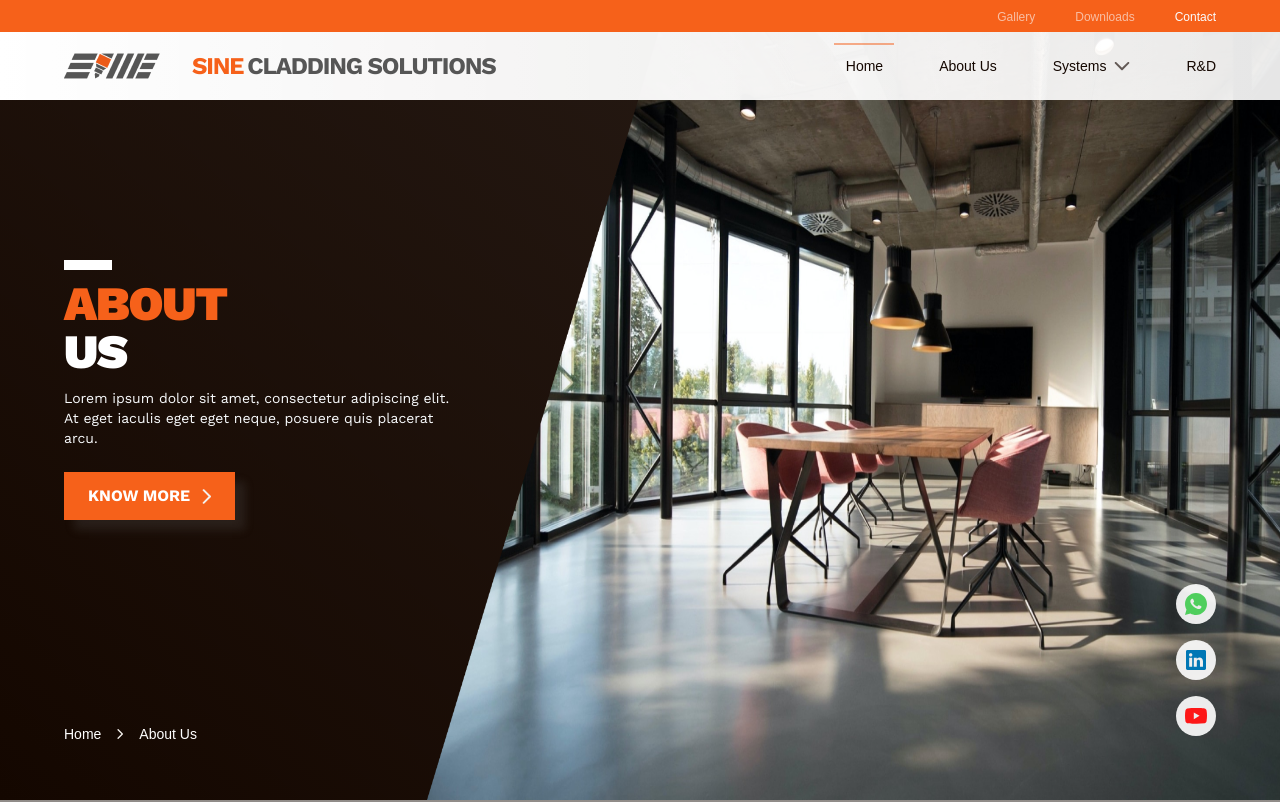
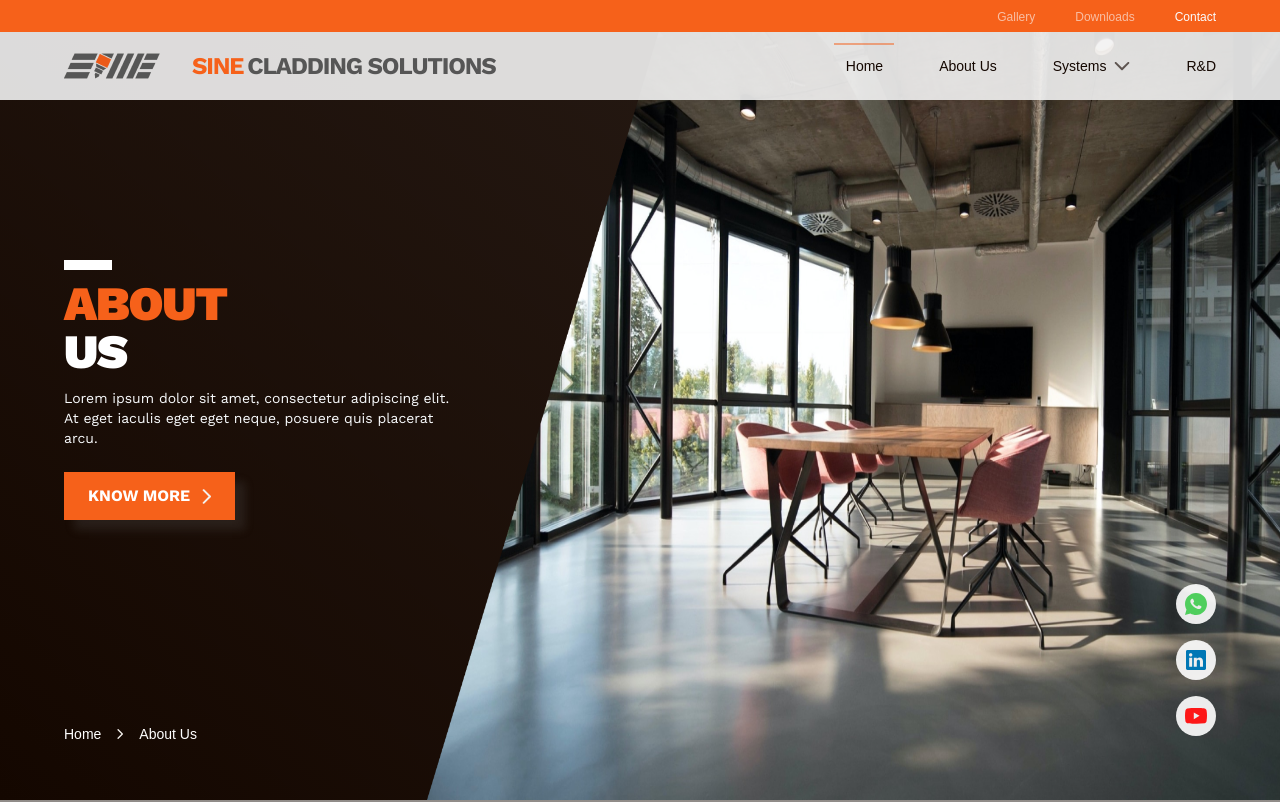
Before and after one commit to DevdutMS/sine, a website: page aboutus.html in a window 1280 px wide. Shown: the top 802 px of the page. Drawn offline with nearby package versions, Linux system fonts and the light colour scheme; grey boxes are pictures that could not be loaded; a web font is replaced by a local one.

Commit message:
system page updated

```diff
--- a/aboutus.html
+++ b/aboutus.html
@@ -29,7 +29,7 @@
 
             </div>
             <div
-                class="px-6 py-4 mx-auto sm:px-10 md:py-0 xl:px-16 2xl:px-24 bg-gradient-to-r from-white to-primary-white-90 second-nav">
+                class="px-6 py-4 mx-auto sm:px-10 md:py-0 xl:px-16 2xl:px-24 bg-nav-white-90 second-nav">
                 <div class="flex items-center justify-between">
                     <div class="flex items-center flex-shrink-0 nav-logo">
                         <img src="./img/logo.png" class="w-20 xl:w-24" alt="logo">
```
